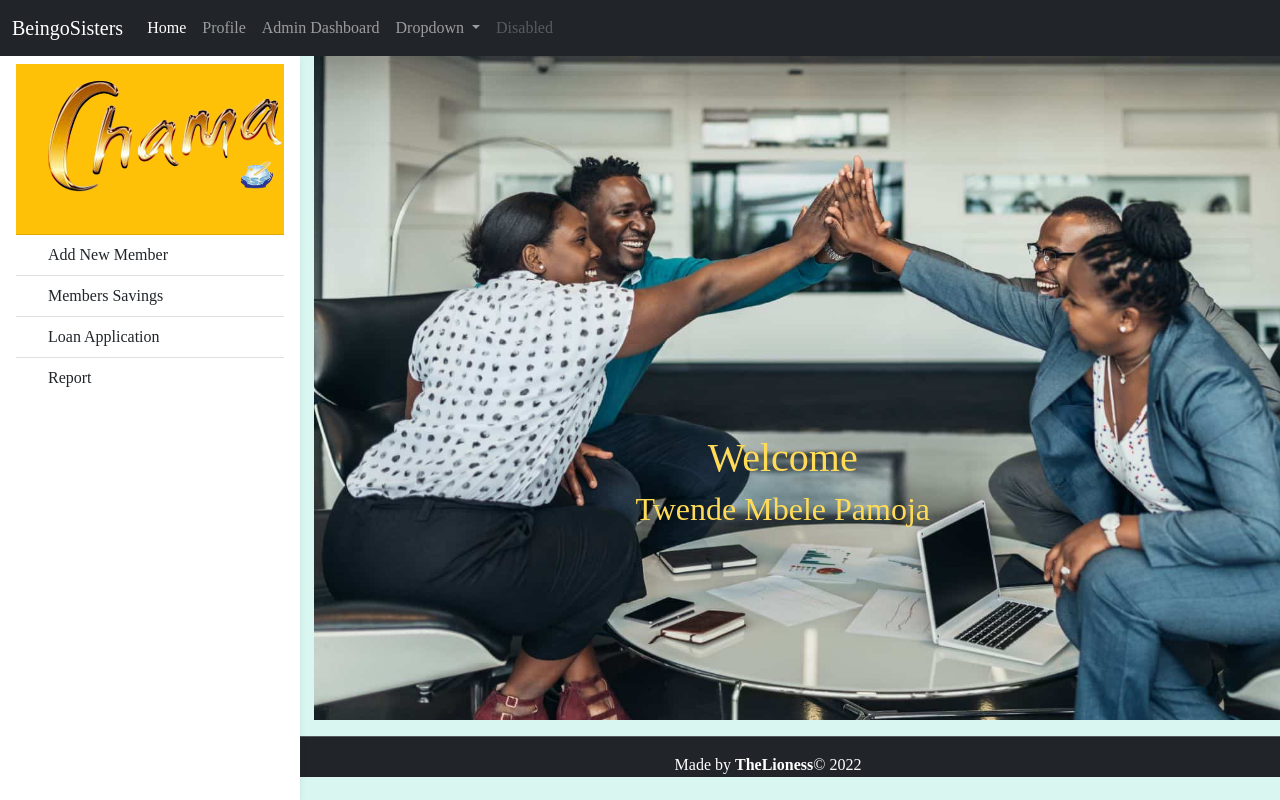
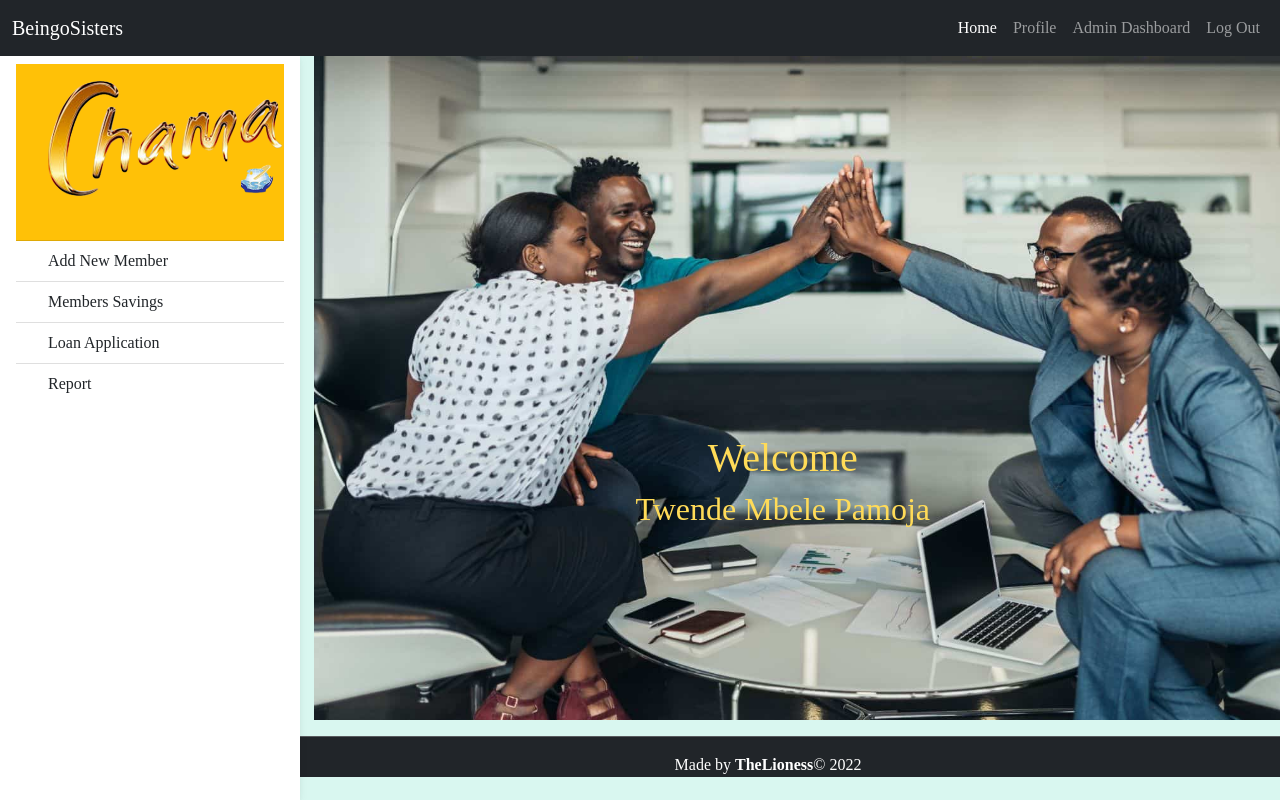
Before and after one commit to vionaosiako/BeingoManagementSystem, a Django app: page / in a window 1280 px wide. Run offline with Django 4.2, Linux system fonts and the light colour scheme; the visitor is signed in with stand-in values (Sample User, id 1); some web fonts are replaced.

Commit message:
Create log out functionality

```diff
--- a/MembersApp/templates/navbar.html
+++ b/MembersApp/templates/navbar.html
@@ -5,7 +5,7 @@
         <span class="navbar-toggler-icon"></span>
       </button>
       <div class="collapse navbar-collapse" id="navbarSupportedContent">
-        <ul class="navbar-nav me-auto mb-2 mb-lg-0">
+        <ul class="navbar-nav mb-2 mb-lg-0 ms-auto">
           <li class="nav-item">
             <a class="nav-link active" aria-current="page" href="#">Home</a>
           </li>
@@ -13,27 +13,12 @@
             <a class="nav-link" href="#">Profile</a>
           </li>
           <li class="nav-item">
-            <a class="nav-link" href="#">Admin Dashboard</a>
-          </li>
-          <li class="nav-item dropdown">
-            <a class="nav-link dropdown-toggle" href="#" id="navbarDropdown" role="button" data-bs-toggle="dropdown" aria-expanded="false">
-              Dropdown
-            </a>
-            <ul class="dropdown-menu" aria-labelledby="navbarDropdown">
-              <li><a class="dropdown-item" href="#">Action</a></li>
-              <li><a class="dropdown-item" href="#">Another action</a></li>
-              <li><hr class="dropdown-divider"></li>
-              <li><a class="dropdown-item" href="#">Something else here</a></li>
-            </ul>
+            <a class="nav-link" href="admin">Admin Dashboard</a>
           </li>
           <li class="nav-item">
-            <a class="nav-link disabled" href="#" tabindex="-1" aria-disabled="true">Disabled</a>
+            <a class="nav-link" href="{% url 'logoutUser' %}">Log Out</a>
           </li>
         </ul>
-        <!-- <form class="d-flex">
-          <input class="form-control me-2" type="search" placeholder="Search" aria-label="Search">
-          <button class="btn btn-outline-warning" type="submit">Search</button>
-        </form> -->
       </div>
     </div>
   </nav>
--- a/MembersApp/urls.py
+++ b/MembersApp/urls.py
@@ -7,4 +7,5 @@ urlpatterns = [
     path('', views.index, name='index'),
     path('registerPage', views.registerPage, name='registerPage'),
     path('loginPage', views.loginPage, name='loginPage'),
+    path('logoutUser', views.logoutUser, name='logoutUser'),
 ]
--- a/static/css/style.css
+++ b/static/css/style.css
@@ -13,6 +13,7 @@ html, body{
 
 .logo{
     width: 100%;
+    height: 20vh;
 }
 
 .banner{
```
